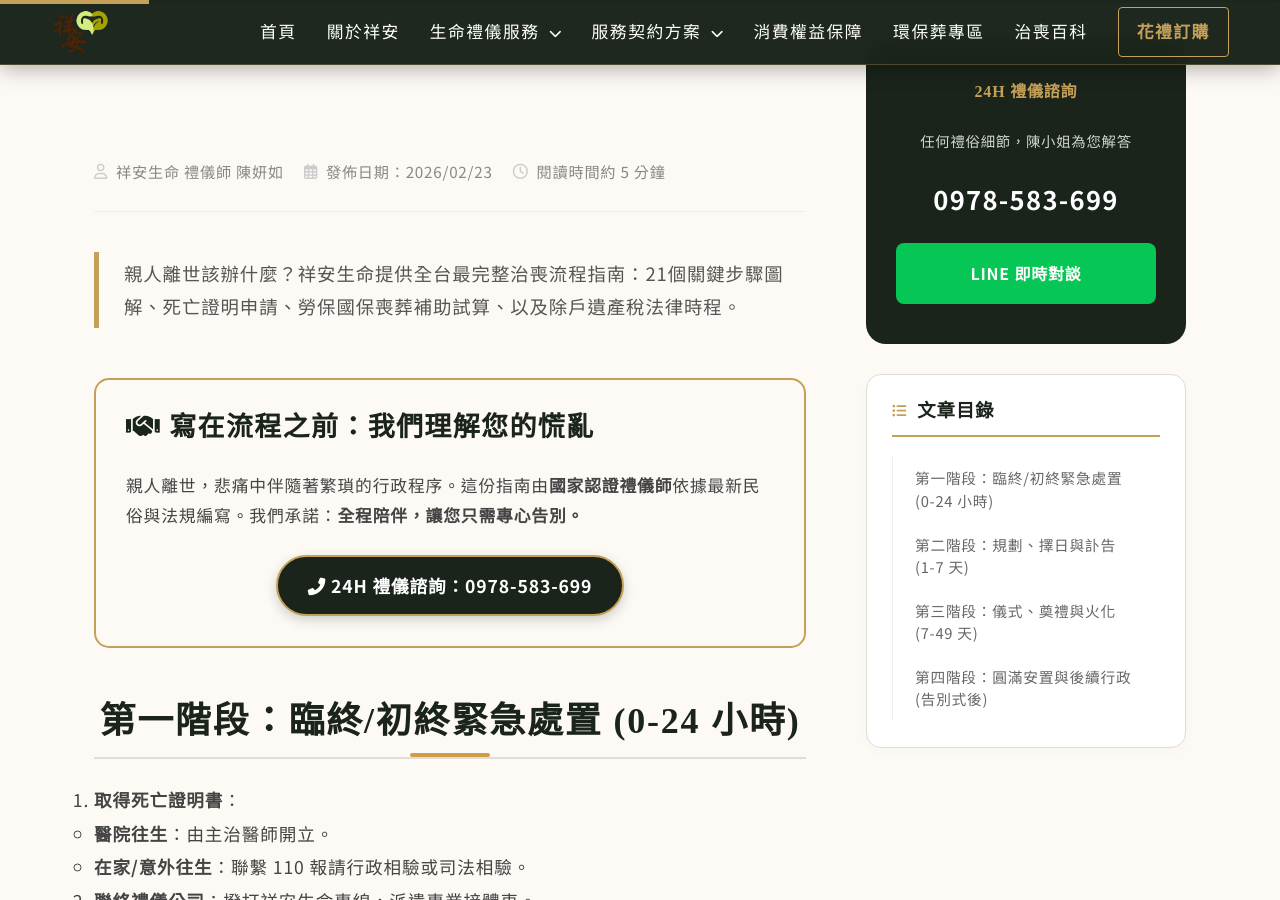
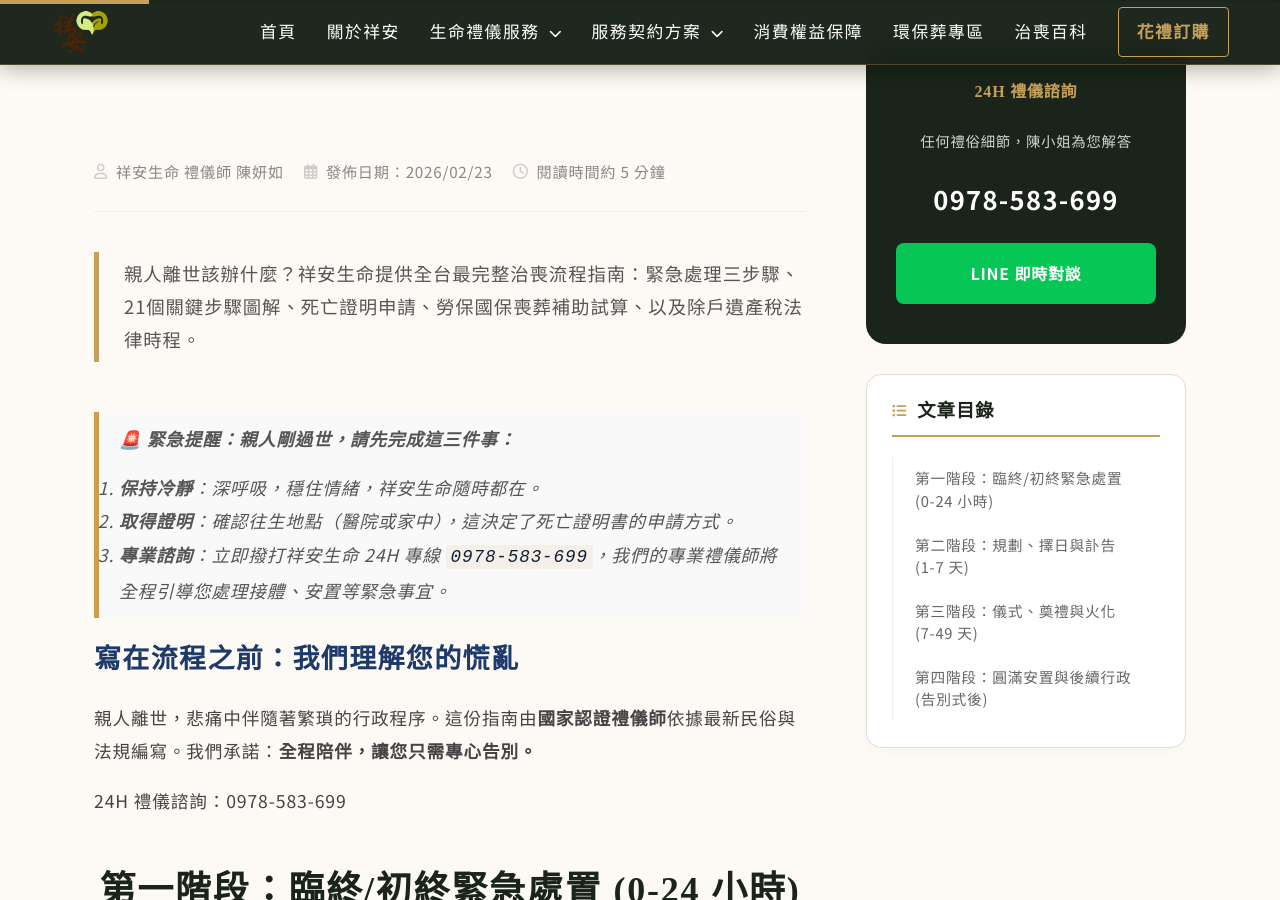
Before and after one commit to Shiangan/Shiangan, a Jekyll site: the page built from _posts/2026-02-23-article-zhisang-flow-2026.md, in a window 1280 px wide and 900 px high, scrolled down 541 px. Built offline with Jekyll 4.4.1, drawn with Linux system fonts in a browser that asks for light colours; some web fonts are replaced; some of the changed text lies outside the part shown; grey boxes are pictures that could not be loaded.

Commit message:
Update 2026-02-23-article-zhisang-flow-2026.md

```diff
--- a/_posts/2026-02-23-article-zhisang-flow-2026.md
+++ b/_posts/2026-02-23-article-zhisang-flow-2026.md
@@ -1,45 +1,48 @@
 ---
 layout: post
-title: "【2026權威指南】親人過世後 21 步治喪流程圖解：臨終處理、訃聞撰寫、喪葬補助與法律程序全攻略"
-description: "親人離世該辦什麼？祥安生命提供全台最完整治喪流程指南：21個關鍵步驟圖解、死亡證明申請、勞保國保喪葬補助試算、以及除戶遺產稅法律時程。"
+title: 【2026權威指南】親人過世後 21 步治喪流程圖解：臨終處理、訃聞撰寫、喪葬補助與法律程序全攻略
+description: 親人離世該辦什麼？祥安生命提供全台最完整治喪流程指南：緊急處理三步驟、21個關鍵步驟圖解、死亡證明申請、勞保國保喪葬補助試算、以及除戶遺產稅法律時程。
+keywords: 治喪流程, 臨終處理, 喪葬補助, 告別式規劃, 殯葬法規, 死亡證明, 遺產稅, 台北治喪, 新北治喪, 祥安生命
 date: 2026-02-23 09:00:00 +0800
-category: "治喪百科"
-tags: ["治喪流程", "臨終處理", "喪葬補助", "告別式規劃", "殯葬法規"]
-image: "/images/hero-zhisang-flow.jpg"
+category: 治喪百科
+tags: [治喪流程, 臨終處理, 喪葬補助, 告別式規劃, 殯葬法規]
+image: /images/hero-zhisang-flow.jpg
 has_faq: true
 faqs:
-  - question: "親人剛過世，第一步最重要的事是什麼？"
-    answer: "請保持冷靜，並優先撥打祥安生命 24H 緊急專線 0978-583-699。專業禮儀師會立刻指導處理接體、取得死亡證明書等事項。若在家中往生且非病故，請務必先聯繫轄區派出所報請相驗。"
-  - question: "喪葬補助金有哪些可以領？大約多少錢？"
-    answer: "主要補助有：1.勞保本人死亡給付(5個月)或家屬死亡津貼(3個月)、2.國保喪葬給付(定額98,805元)、3.農保(15個月)。申請期限為5年內，祥安可協助代算最優請領方案。"
-  - question: "死亡證明書需要申請幾份才夠？"
-    answer: "建議申請 10-15 份正本。用途包含：冰存、火化、晉塔、戶政除戶、勞國農保補助、商保理賠、銀行存款繼承、不動產過戶等。"
-  - question: "訃聞的「稱謂」與「排行」怎麼寫才正確？"
-    answer: "排行需區分男、女並包含孝婿。若對傳統稱謂或顏色（白、黃、紅）有疑慮，祥安禮儀師會提供專業範本並由文案師對稿，確保不失禮節。"
+  - question: 親人剛過世，第一步最重要的事是什麼？
+    answer: 請保持冷靜，並優先撥打祥安生命 24H 緊急專線 0978-583-699。專業禮儀師會立刻指導處理接體、取得死亡證明書等事項。若在家中往生且非病故，請務必先聯繫轄區派出所報請相驗。
+  - question: 喪葬補助金有哪些可以領？大約多少錢？
+    answer: 主要補助有：1.勞保本人死亡給付(5個月)或家屬死亡津貼(3個月)、2.國保喪葬給付(定額98,805元)、3.農保(15個月)。申請期限為5年內，祥安可協助代算最優請領方案。
+  - question: 死亡證明書需要申請幾份才夠？
+    answer: 建議申請 10-15 份正本。用途包含：冰存、火化、晉塔、戶政除戶、勞國農保補助、商保理賠、銀行存款繼承、不動產過戶等。
+  - question: 訃聞的「稱謂」與「排行」怎麼寫才正確？
+    answer: 排行需區分男、女並包含孝婿。若對傳統稱謂或顏色（白、黃、紅）有疑慮，祥安禮儀師會提供專業範本並由文案師對稿，確保不失禮節。
 ---
 
+> **🚨 緊急提醒：親人剛過世，請先完成這三件事：**
+> 1. **保持冷靜**：深呼吸，穩住情緒，祥安生命隨時都在。
+> 2. **取得證明**：確認往生地點（醫院或家中），這決定了死亡證明書的申請方式。
+> 3. **專業諮詢**：立即撥打祥安生命 24H 專線 `0978-583-699`，我們的專業禮儀師將全程引導您處理接體、安置等緊急事宜。
 
-<div style="background: #fdfaf5; border: 2px solid var(--sa-gold); padding: 30px; border-radius: 15px; margin-bottom: 40px;">
-    <h3 style="margin-top: 0; color: var(--sa-green); font-family: 'Noto Serif TC', serif;"><i class="fas fa-handshake"></i> 寫在流程之前：我們理解您的慌亂</h3>
-    <p style="margin: 0; line-height: 1.8; font-size: 1.05rem;">親人離世，悲痛中伴隨著繁瑣的行政程序。這份指南由<strong>國家認證禮儀師</strong>依據最新民俗與法規編寫。我們承諾：<strong>全程陪伴，讓您只需專心告別。</strong></p>
-    <div style="text-align: center; margin-top: 25px;">
-        <a href="tel:0978583699" style="display: inline-block; background: var(--sa-green); color: #fff; padding: 12px 30px; border-radius: 50px; text-decoration: none; font-weight: bold; border: 2px solid var(--sa-gold); box-shadow: 0 4px 12px rgba(26, 36, 26, 0.2);"><i class="fas fa-phone-alt"></i> 24H 禮儀諮詢：0978-583-699</a>
-    </div>
-</div>
+### 寫在流程之前：我們理解您的慌亂
+
+親人離世，悲痛中伴隨著繁瑣的行政程序。這份指南由**國家認證禮儀師**依據最新民俗與法規編寫。我們承諾：**全程陪伴，讓您只需專心告別。**
+
+24H 禮儀諮詢：0978-583-699
 
 ## 第一階段：臨終/初終緊急處置 (0-24 小時)
+
 1.  **取得死亡證明書**：
-    * **醫院往生**：由主治醫師開立。
-    * **在家/意外往生**：聯繫 110 報請行政相驗或司法相驗。
+    *   **醫院往生**：由主治醫師開立。
+    *   **在家/意外往生**：聯繫 110 報請行政相驗或司法相驗。
 2.  **聯絡禮儀公司**：撥打祥安生命專線，派遣專業接體車。
 3.  **遺體接運與安置**：送往殯儀館（冰存）或家中（入冷藏棺）。
 4.  **設立臨時靈位 (豎靈)**：由禮儀師準備靈桌、香爐、幡竿，引導家屬奉飯與上香。
 5.  **初步淨身整容**：在遺體冰存前，進行基本儀容整理。
 6.  **遺體冰存登記**：於殯儀館辦理入館登記與編號。
 
----
+## 第二階段：規劃、擇日與訃告 (1-7 天)
 
-## 第二階段：規劃、擇日與訃告 (1-7 天)
 7.  **專業擇日**：依逝者生辰與家屬八字，選定入殮、出殯、晉塔吉日。
 8.  **預定禮廳與火化爐**：搶佔熱門時段，確保告別式順利。
 9.  **喪葬方案確認**：中式（佛/道）法事或西式（基督/天主）追思。
@@ -48,35 +51,16 @@
 12. **會場花藝討論**：規劃鮮花背景、花山設計或主題佈置。
 13. **簽訂契約**：雙方確認明細與總額，**絕無事後加收費用。**
 
-<div style="background: #fff; border: 1px solid #e0ddd7; padding: 25px; border-radius: 10px; margin: 30px 0;">
-    <h4 style="color: var(--sa-green); margin-top:0;"><i class="fas fa-clipboard-list"></i> 專業文件檢核表（家屬必備）</h4>
-    <table style="width: 100%; border-collapse: collapse; font-size: 0.95rem;">
-        <tr style="border-bottom: 1px solid #eee;">
-            <th style="padding: 10px; text-align: left;">文件名稱</th>
-            <th style="padding: 10px; text-align: left;">建議份數</th>
-            <th style="padding: 10px; text-align: left;">主要用途</th>
-        </tr>
-        <tr>
-            <td style="padding: 10px;">死亡證明書正本</td>
-            <td style="padding: 10px;">10 - 15 份</td>
-            <td style="padding: 10px;">火化、除戶、補助、繼承</td>
-        </tr>
-        <tr>
-            <td style="padding: 10px;">逝者身分證正本</td>
-            <td style="padding: 10px;">1 份</td>
-            <td style="padding: 10px;">除戶、遺體接運核對</td>
-        </tr>
-        <tr>
-            <td style="padding: 10px;">家屬代表印章</td>
-            <td style="padding: 10px;">1 - 2 枚</td>
-            <td style="padding: 10px;">申辦各項殯葬行政庶務</td>
-        </tr>
-    </table>
-</div>
+#### 專業文件檢核表（家屬必備）
 
----
+| 文件名稱 | 建議份數 | 主要用途 |
+| --- | --- | --- |
+| 死亡證明書正本 | 10 - 15 份 | 火化、除戶、補助、繼承 |
+| 逝者身分證正本 | 1 份 | 除戶、遺體接運核對 |
+| 家屬代表印章 | 1 - 2 枚 | 申辦各項殯葬行政庶務 |
 
 ## 第三階段：儀式、奠禮與火化 (7-49 天)
+
 14. **法事祭祀 (做七)**：依照宗教習俗舉行法會，追悼逝者。
 15. **入殮與移柩**：吉時入殮封棺，並移往告別式會場。
 16. **會場最終檢查**：音響、影片、花藝、司儀稿最後對稿。
@@ -84,21 +68,24 @@
 18. **發引火化**：護送靈柩至火化場，家屬進行「旋火」儀式。
 19. **撿骨入甕**：火化後由家屬確認骨骼狀態，並正式封罐。
 
+## 第四階段：圓滿安置與後續行政 (告別式後)
+
+20. **晉塔/安葬**：送往納骨塔晉位，或執行環保葬（樹葬/海葬）。
+21. **法律時程與補助申領**：
+    *   **死亡 30 日內**：完成戶政事務所「除戶登記」。
+    *   **死亡 6 個月內**：向國稅局申報「遺產稅」。
+    *   **死亡 5 年內**：申請勞保、國保或農保喪葬津貼。
+
+#### 您的後事，祥安的頭等大事
+
+這 21 個步驟背後，有無數需要注意的文化細節與法律時效。祥安生命深耕生命禮儀多年，提供**「一站式圓滿服務」**。我們不僅辦好儀式，更協助家屬處理遺產稅諮詢與補助申領。交給祥安，讓愛延續。
+
+[LINE 即時諮詢]([您的LINE官方帳號網址]) 撥打 24H 專線 `0978-583-699`
+
 ---
 
-## 第四階段：圓滿安置與後續行政 (告別式後)
-20. **晉塔/安葬**：送往納骨塔晉位，或執行環保葬（樹葬/海葬）。
-21. **法律時程與補助申領**：
-    * **死亡 30 日內**：完成戶政事務所「除戶登記」。
-    * **死亡 6 個月內**：向國稅局申報「遺產稅」。
-    * **死亡 5 年內**：申請勞保、國保或農保喪葬津貼。
+### 您可能也會需要：
 
-<div style="background: #f4f1ea; padding: 25px; border-radius: 12px; margin-top: 40px; border-left: 5px solid var(--sa-gold);">
-    <h4 style="margin-top: 0; color: var(--sa-green); font-family: 'Noto Serif TC', serif;"><i class="fas fa-shield-alt"></i> 您的後事，祥安的頭等大事</h4>
-    <p>這 21 個步驟背後，有無數需要注意的文化細節與法律時效。祥安生命深耕生命禮儀多年，提供<strong>「一站式圓滿服務」</strong>。我們不僅辦好儀式，更協助家屬處理遺產稅諮詢與補助申領。交給祥安，讓愛延續。</p>
-</div>
-
-<div style="text-align: center; margin: 50px 0;">
-    <a href="https://line.me/ti/p/@yourlineid" style="display: inline-block; background: #06C755; color: #fff; padding: 15px 40px; border-radius: 50px; text-decoration: none; font-weight: bold; font-size: 1.1rem; margin-right: 15px;"><i class="fab fa-line"></i> LINE 即時諮詢</a>
-    <a href="tel:0978583699" style="display: inline-block; background: var(--sa-gold); color: #fff; padding: 15px 40px; border-radius: 50px; text-decoration: none; font-weight: bold; font-size: 1.1rem;"><i class="fas fa-phone-alt"></i> 撥打 24H 專線</a>
-</div>
+*   [喪葬補助申請指南](/[您的補助文章類別]/喪葬補助申請指南/)
+*   [喪禮費用透明化方案](/[您的費用文章類別]/喪禮費用透明化方案/)
+*   [各宗教告別式習俗](/[您的習俗文章類別]/各宗教告別式習俗/)
```
